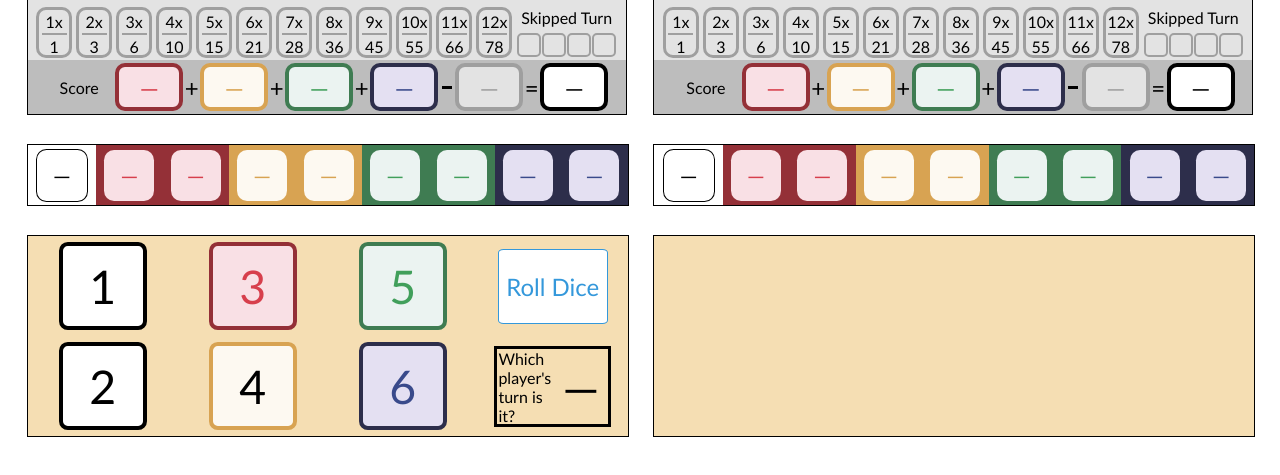
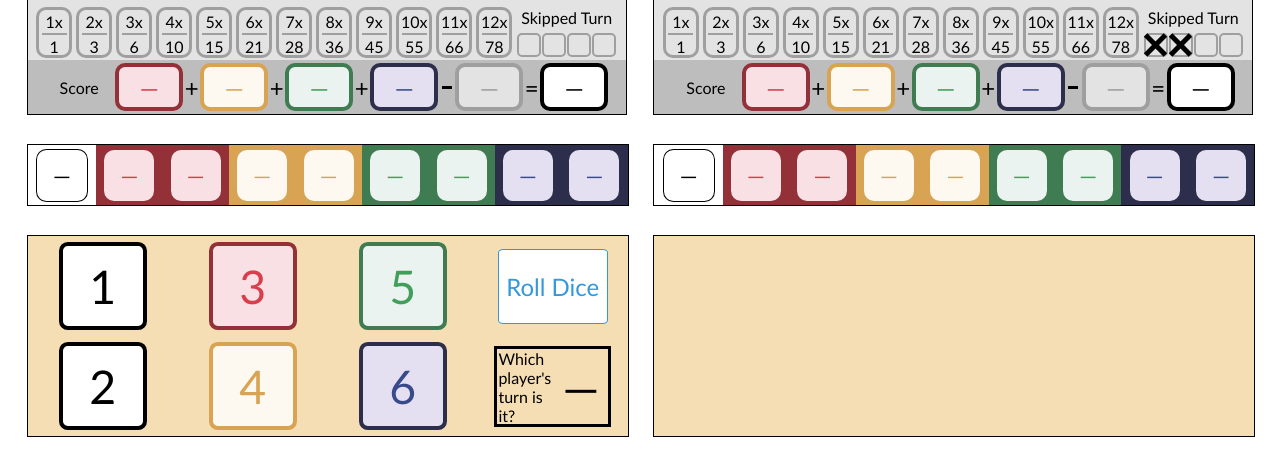
Before and after one commit to ianturner88/vanilla-js-qwixx, a plain HTML site: page index.html in a window 1280 px wide. Shown: the part 299-774 px from the top of the page. Drawn offline with Linux system fonts and the light colour scheme.

Commit message:
Skipped Turn x class built

```diff
--- a/index.html
+++ b/index.html
@@ -1003,8 +1003,8 @@
             <div class="penaltyBoxTitle">Skipped Turn</div>
             <div class="penaltyBox4">
               <div></div>
-              <div class="penaltyBoxLittle" id="p2pbl1"></div>
-              <div class="penaltyBoxLittle" id="p2pbl2"></div>
+              <div class="penaltyBoxLittle xSkippedTurn" id="p2pbl1"></div>
+              <div class="penaltyBoxLittle xSkippedTurn" id="p2pbl2"></div>
               <div class="penaltyBoxLittle" id="p2pbl3"></div>
               <div class="penaltyBoxLittle" id="p2pbl4"></div>
             </div>
--- a/styling/dice.css
+++ b/styling/dice.css
@@ -53,7 +53,7 @@
   grid-column-start: 2;
   background-color: var(--light-yellow);
   border: 4px solid var(--dark-yellow);
-  color: black;
+  color: var(--dark-yellow);
 }
 
 .green-dice {
--- a/styling/xClass.css
+++ b/styling/xClass.css
@@ -1,3 +1,4 @@
+/* Number x-class */
 .row-numbers {
   display: flex;
   justify-content: center;
@@ -22,3 +23,29 @@
   background-color: black;
   transform: rotate(-45deg);
 }
+
+/* Skipped Turn x-class */
+.penaltyBoxLittle {
+  display: flex;
+  justify-content: center;
+  align-items: center;
+}
+
+.xSkippedTurn::before,
+.xSkippedTurn::after {
+  content: '';
+  position: absolute;
+  width: 5px;
+  height: 28px;
+  background-color: black;
+}
+
+.xSkippedTurn::before {
+  background-color: black;
+  transform: rotate(45deg);
+}
+
+.xSkippedTurn::after {
+  background-color: black;
+  transform: rotate(-45deg);
+}
```
